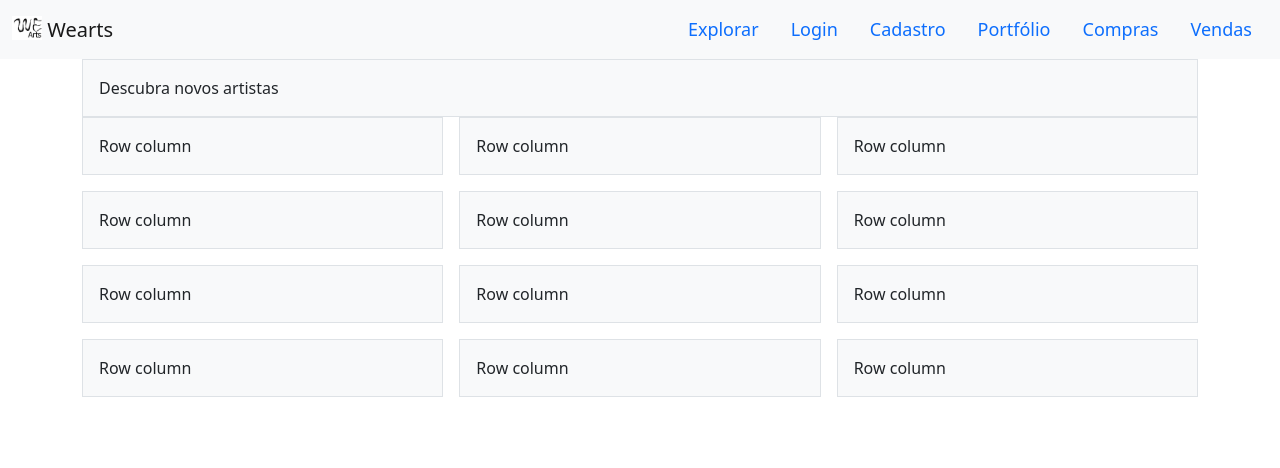
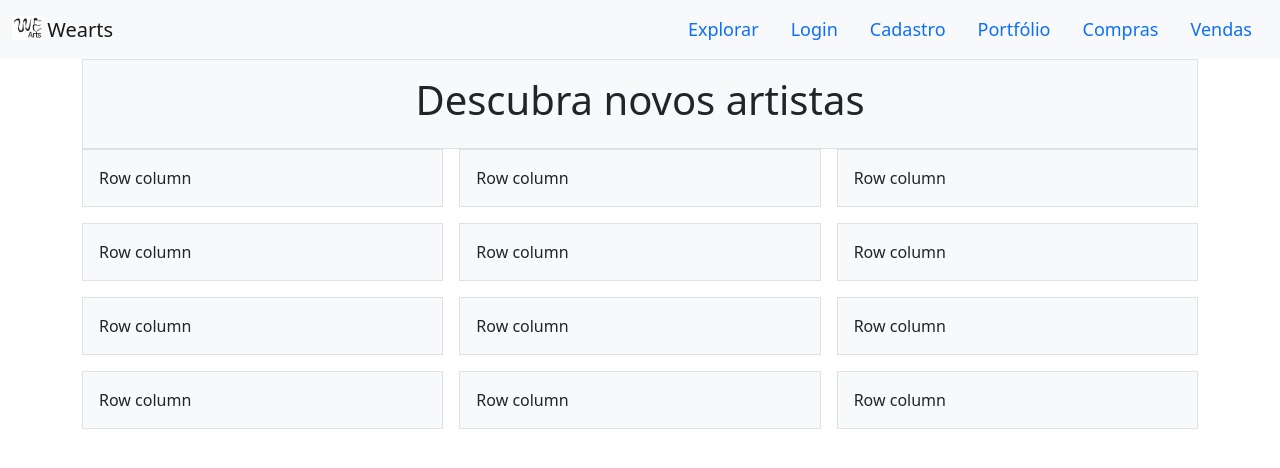
Before and after one commit to BSI-PCS-2021-2/weart, a plain HTML site: page Projeto - WeArt/index.html in a window 1280 px wide. Drawn offline with nearby package versions, Linux system fonts and the light colour scheme.

Commit message:
commit 2

```diff
--- a/Projeto - WeArt/index.html
+++ b/Projeto - WeArt/index.html
@@ -36,7 +36,7 @@
 
 
     <div class="container-sm">
-<div class="p-3 border bg-light">Descubra novos artistas </div>
+<div class="p-3 border bg-light inicial"><h1>Descubra novos artistas</h1> </div>
     </div>
 
 
--- a/Projeto - WeArt/styles.css
+++ b/Projeto - WeArt/styles.css
@@ -10,3 +10,6 @@
 .nav-link{
     font-size:large;
 }
+.inicial{
+    text-align: center;
+}
```
